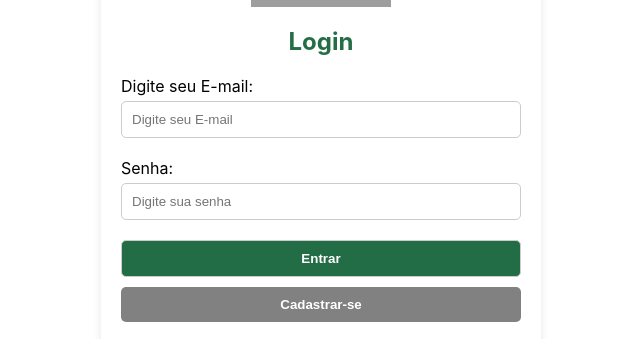
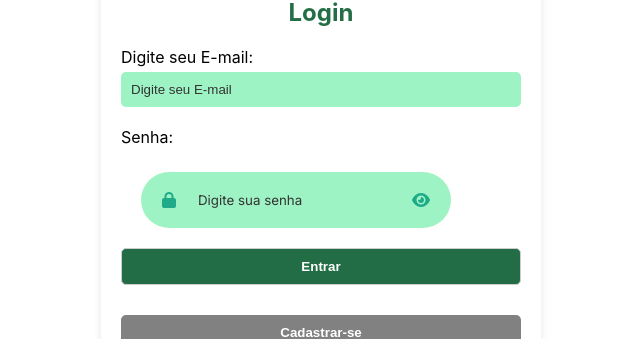
Before and after one commit to PedroVictorMcB/dev-web-geral, a React (Create React App) app: page /login in a window 1280 px wide. Shown: the part 253-592 px from the top of the page, without its empty margins (319-959 px from the left). Built offline with nearby package versions, Linux system fonts and the light colour scheme; grey boxes are pictures that could not be loaded.

Commit message:
Estilizando input Senha

```diff
--- a/public/index.html
+++ b/public/index.html
@@ -17,6 +17,11 @@
     />
 
     <link rel="icon" href="%PUBLIC_URL%/Logo-Icon.png" />
+    <link
+      rel="stylesheet"
+      href="https://cdnjs.cloudflare.com/ajax/libs/font-awesome/6.0.0-beta3/css/all.min.css"
+    />
+
     <meta name="viewport" content="width=device-width, initial-scale=1" />
     <meta name="theme-color" content="#000000" />
     <meta
--- a/src/Componentes/ContainerInformacoes/ContainerInformacoes.jsx
+++ b/src/Componentes/ContainerInformacoes/ContainerInformacoes.jsx
@@ -1,4 +1,4 @@
-import React from "react";
+import React, { useState } from "react";
 import "../ContainerInformacoes/ContainerInformacoes.css";
 import FlatCharacter from "../../Assets/Imagens/Home/flat-character.svg";
 
@@ -6,9 +6,8 @@ function Faq() {
   return (
     <div className="ContainerInformacoes">
       <div className="Titulo">Perguntas Frequentes</div>
-
       <div className="ContainerPerguntasRespostas">
-        <img src={FlatCharacter} alt="" />
+        <img src={FlatCharacter} alt="Flat Character Image" />
         <div className="Perguntas">
           <div className="Perguntas_frequentes">
             <p className="Pergunta">Como faço para iniciar?</p>
@@ -22,7 +21,7 @@ function Faq() {
 
             <p className="Pergunta">Os Cursos possuem certificados?</p>
             <p className="Resposta">
-              Sim, Todos nossos Cursos possuem certificado.
+              Sim, todos nossos cursos possuem certificado.
             </p>
 
             <p className="Pergunta">
--- a/src/Componentes/ContainerLogin/ContainerLogin.css
+++ b/src/Componentes/ContainerLogin/ContainerLogin.css
@@ -12,7 +12,6 @@
   box-shadow: 0 4px 8px rgba(0, 0, 0, 0.1);
   width: 90%;
   max-width: 400px;
-    height: auto;
   margin-top: 50px;
   margin-bottom: 50px;
 }
@@ -40,14 +39,15 @@ label {
 
 input[type="text"],
 input[type="password"],
-input[type="submit"],
 input[type="button"] {
   padding: 10px;
   margin-bottom: 20px;
   border-radius: 5px;
-    border: 1px solid #ccc;
+  border: none;
+  background-color: #ffffff; /* Explicitly set background color */
+  -webkit-box-shadow: 0 0 0px 1000px rgb(157, 243, 196) inset !important; /* Override autofill color */
+  -webkit-text-fill-color: #333 !important; /* Ensure text color remains consistent */
 }
-
 
 .button_registrar_login {
   background-color: #808080fc;
@@ -56,7 +56,6 @@ input[type="button"] {
   cursor: pointer;
   transition: background-color 0.3s;
   width: 100%;
-    transform: none;
 }
 
 .button_login {
@@ -65,7 +64,7 @@ input[type="button"] {
   font-weight: bold;
   cursor: pointer;
   transition: background-color 0.3s;
-    width: 100%
+  width: 100%;
 }
 
 .button_login:hover {
@@ -85,3 +84,42 @@ input[type="button"] {
 .Sign_modes img:hover {
   transform: scale(1.1);
 }
+
+.ContainerInputSenha .password-container {
+  display: flex;
+  align-items: center;
+  justify-content: space-between;
+}
+
+.ContainerInputSenha .password-input {
+  margin: 0;
+  background-color: #9df3c4;
+  border: none;
+  font-family: "Inter", sans-serif;
+  color: cadetblue;
+}
+
+.ContainerInputSenha {
+  justify-content: space-around;
+  background-color: #9df3c4;
+  width: 270px;
+  border-radius: 30px;
+  display: flex;
+  align-items: center;
+  flex-direction: row;
+  margin: 20px;
+  padding: 10px 20px;
+}
+
+.ContainerInputSenha .icon {
+  color: #1fab89;
+}
+
+.ContainerInputSenha .fa-lock {
+  margin-right: 10px;
+}
+
+.fa-eye,
+.fa-eye-slash {
+  margin-left: 10px;
+}
--- a/src/Componentes/ContainerLogin/ContainerLogin.jsx
+++ b/src/Componentes/ContainerLogin/ContainerLogin.jsx
@@ -4,26 +4,22 @@ import "../ContainerLogin/ContainerLogin.css";
 import logo from "../../Assets/Imagens/CodeAcademyLogoSemFundo.png";
 import google from "../../Assets/Imagens/SignGoogle.png";
 import { useCookies } from "react-cookie";
-//criar um objeto user logo no inicio
 
 function Login() {
   const [email, setEmail] = useState("");
   const [password, setPassword] = useState("");
   const [failedLogin, setFailedLogin] = useState(false);
   const navigate = useNavigate();
-    const [cookies, setCookie] = useCookies();
+  const [cookies, setCookie] = useCookies(["user-info"]);
+  const [showPassword, setShowPassword] = useState(false);
 
-    //Este estado, da linha 17:19, define o nome do site lá na aba de cima, não precisa estar em todas as páginas, apenas no APP, uma vez que o site possui apenas um nome, e não vários. Isso evitará de confundir o usuário.
-    //Farei esta alteração em todas a página que encontrar este useEffect, e não mudem, PFV.
-
-    // useEffect(() => {
-    //     document.title = "Login";
-    // }, []);
+  const togglePasswordVisibility = () => {
+    setShowPassword(!showPassword);
+  };
 
   useEffect(() => {
     if (cookies["user-info"]) {
       const userTag = cookies["user-info"]?.tag;
-
       if (userTag === "professor") {
         navigate("/professors");
       } else {
@@ -32,42 +28,38 @@ function Login() {
     }
   }, [navigate, cookies]);
 
-    const handleLogin = React.useCallback(
-        async (event) => {
+  const handleLogin = async (event) => {
     event.preventDefault();
-
     try {
       const response = await fetch(
         `http://localhost:3001/usuarios?email=${email}&senha=${password}`
       );
       const data = (await response.json())[0];
-
-                if (!data.length) {
+      if (!data || data.length === 0) {
         setFailedLogin(true);
         setPassword("");
-                }
-
-                console.log(data);
-
-                setCookie("user-info", {
-                    id: data?.id,
-                    nome: data?.nome,
-                    email: data?.email,
-                    tag: data?.tag,
-                });
-
-                if (data?.tag === "aluno") {
+      } else {
+        setCookie(
+          "user-info",
+          {
+            id: data.id,
+            nome: data.nome,
+            email: data.email,
+            tag: data.tag,
+          },
+          { path: "/" }
+        );
+        if (data.tag === "aluno") {
           navigate("/professors");
         } else {
           navigate("/catalogoDeCursos");
+        }
       }
     } catch (error) {
       console.error("Erro ao obter dados dos usuários:", error);
       alert("Ocorreu um erro ao tentar fazer login.");
     }
-        },
-        [email, navigate, password, setCookie]
-    );
+  };
 
   return (
     <>
@@ -87,42 +79,42 @@ function Login() {
               value={email}
               onChange={(e) => setEmail(e.target.value)}
             />
-
             <label htmlFor="password">Senha:</label>
+            <div className="ContainerInputSenha">
+              <i className="fa fa-lock icon"></i>
               <input
-                            type="password"
+                type={showPassword ? "text" : "password"}
+                className="password-input"
+                placeholder="Digite sua senha"
                 id="password"
                 name="password"
-                            placeholder="Digite sua senha"
                 value={password}
                 onChange={(e) => setPassword(e.target.value)}
               />
-
+              <i
+                onClick={togglePasswordVisibility}
+                className={`fa ${
+                  showPassword ? "fa-eye-slash" : "fa-eye"
+                } icon`}
+              ></i>
+            </div>
             {failedLogin && (
               <p>
-                                <strong>Usuário</strong> ou{" "}
-                                <strong>senha</strong> inválido. Por favor,
-                                verifique as informações e tente novamente.
+                <strong>Usuário</strong> ou <strong>senha</strong> inválido. Por
+                favor, verifique as informações e tente novamente.
               </p>
             )}
-
-                        <input
-                            type="submit"
-                            value="Entrar"
-                            className="button_login"
-                            style={{ marginBottom: "0px" }}
-                        />
+            <input type="submit" value="Entrar" className="button_login" />
             <button
               type="button"
               className="button_registrar_login"
-                            style={{ backgroundColor: "#808080fc" }}
               onClick={() => navigate("/cadastro")}
             >
               Cadastrar-se
             </button>
           </form>
           <div className="Sign_modes">
-                        <img src={google} alt="Logo Code Academy" />
+            <img src={google} alt="Sign in with Google" />
           </div>
         </div>
       </div>
```
Also changed, not shown: package.json (+6 -2 lines), 1 other file (tests, documents, lock files or other folders). Lines whose indentation alone changed are shown as unchanged.
